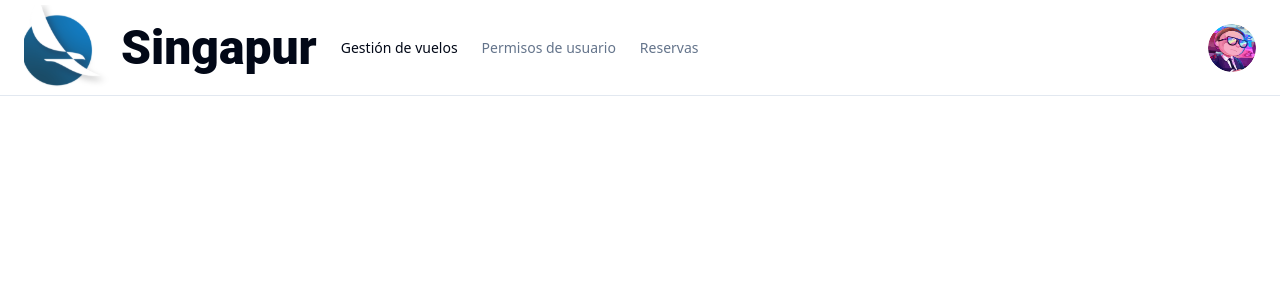
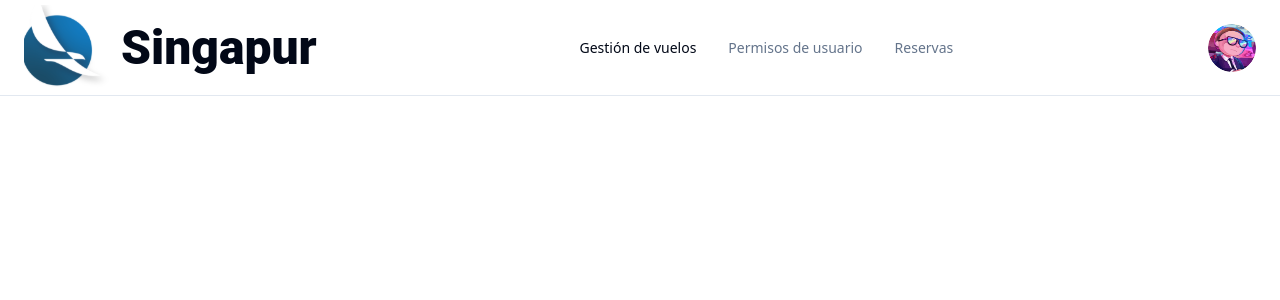
Before and after one commit to repositorios-fabrica-escuela/code-factory-virtual-front, a Next.js app: page /authentication/nav/nav in a window 1280 px wide. Shown: the top 300 px of the page. Built offline with nearby package versions, Linux system fonts and the light colour scheme.

Commit message:
add items nav

```diff
--- a/src/pages/authentication/nav/nav.tsx
+++ b/src/pages/authentication/nav/nav.tsx
@@ -23,8 +23,9 @@ export function NavBar() {
   return (
     <div className="flex flex-col">
       <header className="sticky top-0 flex h-24 items-center justify-between gap-4 border-b bg-background px-4 md:px-6">
-        <div className="flex items-center gap-4">
+        <div className="flex-1 items-center gap-4">
           <nav className="hidden flex-col gap-6 text-lg font-medium md:flex md:flex-row md:items-center md:gap-5 md:text-sm lg:gap-6">
+            <div className="flex ">
               <Link
                 href="#"
                 className="flex items-center gap-2 text-lg font-semibold md:text-base"
@@ -39,25 +40,30 @@ export function NavBar() {
                 />
                 <span className="font-roboto font-black text-5xl">Singapur</span>
               </Link>
+            </div>
+
+            <div className="flex-1 flex justify-center  h-full">
               <Link
                 href="#"
-              className="text-foreground transition-colors hover:text-foreground"
+                className="text-foreground transition-colors hover:text-foreground mx-4"
               >
                 Gestión de vuelos
               </Link>
               <Link
                 href="#"
-              className="text-muted-foreground transition-colors hover:text-foreground"
+                className="text-muted-foreground transition-colors hover:text-foreground mx-4"
               >
                 Permisos de usuario
               </Link>
               <Link
                 href="#"
-              className="text-muted-foreground transition-colors hover:text-foreground"
+                className="text-muted-foreground transition-colors hover:text-foreground mx-4"
               >
                 Reservas
               </Link>
+            </div>
           </nav>
+
           <Sheet>
             <SheetTrigger asChild>
               <Button
@@ -83,7 +89,7 @@ export function NavBar() {
                     className="h-10 w-auto"
                     priority
                   />
-                  <span className="font-roboto font-black text-6xl" >Singapur</span>
+                  <span className="font-roboto font-black text-3xl" >Singapur</span>
                 </Link>
                 <Link href="#" className="hover:text-foreground">
                   Gestión de vuelos
@@ -105,7 +111,6 @@ export function NavBar() {
             </SheetContent>
           </Sheet>
         </div>
-
         <DropdownMenu>
           <DropdownMenuTrigger asChild>
             <Button variant="ghost" size="icon" className="rounded-full h-18 w-18">
```
Lines whose indentation alone changed are shown as unchanged.
